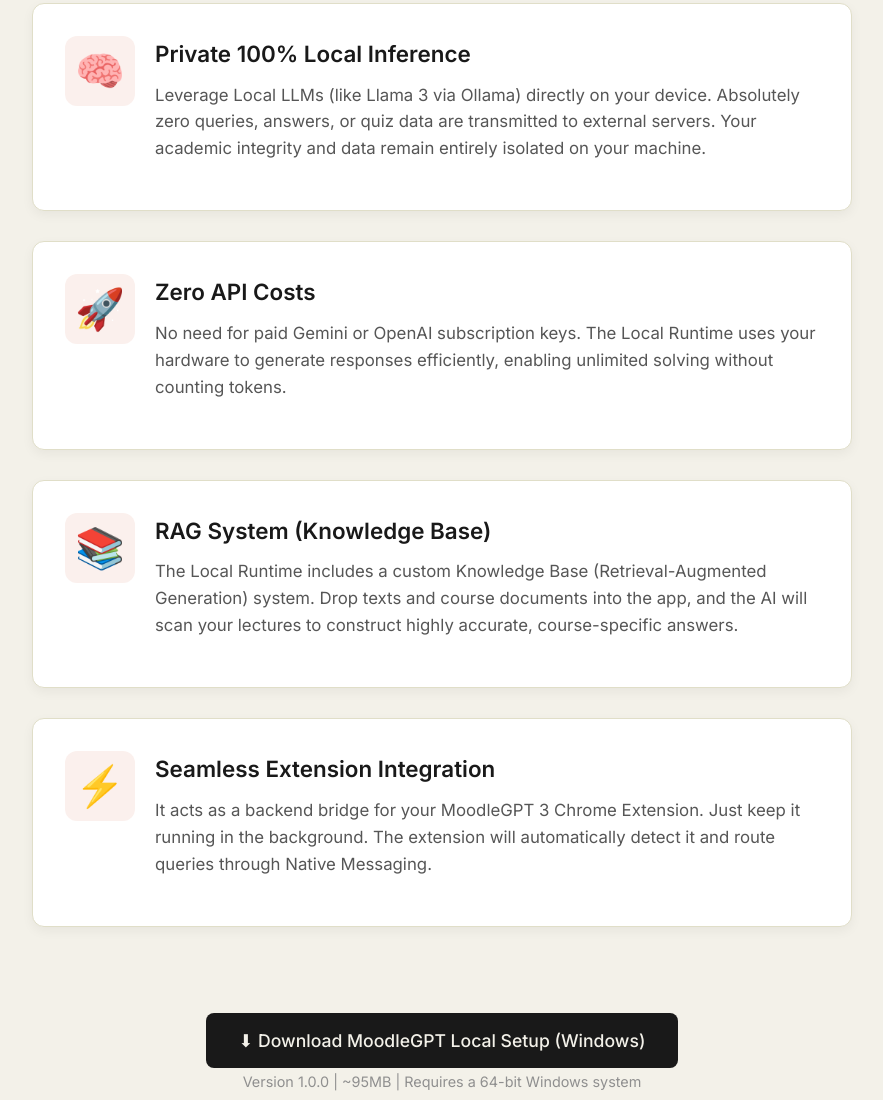
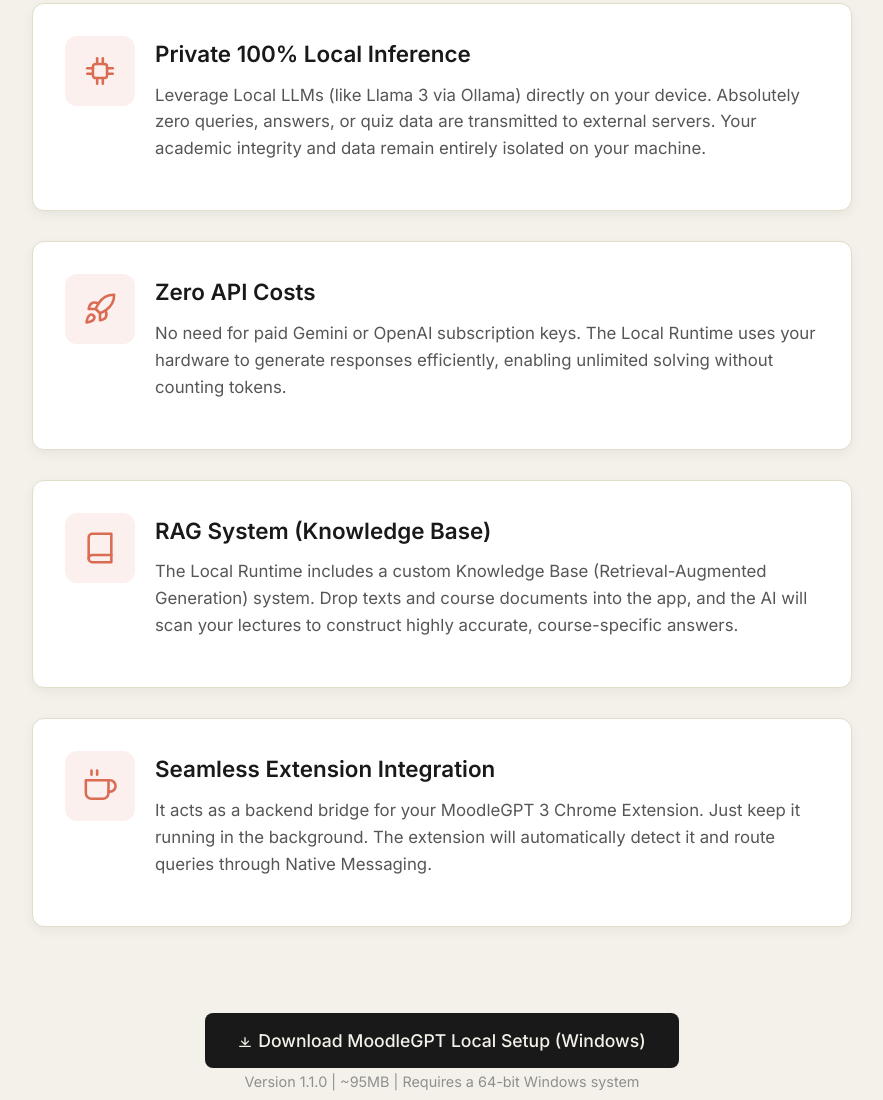
Before and after one commit to Antniom/MoodleGPT_Website, a plain HTML site: page local.html in a window 1280 px wide. Shown: the part 532-1632 px from the top of the page, without its empty margins (198-1081 px from the left). Drawn offline with Linux system fonts and the light colour scheme.

Commit message:
Add files via upload

```diff
--- a/js/script.js
+++ b/js/script.js
@@ -27,7 +27,9 @@
 
     function updateThemeIcon(theme) {
         if (!themeToggleBtn) return;
-        themeToggleBtn.textContent = theme === 'dark' ? '☀️' : '🌙';
+        themeToggleBtn.innerHTML = theme === 'dark'
+            ? '<svg viewBox="0 0 16 16" width="14" height="14" fill="none" stroke="currentColor" stroke-width="1.5" stroke-linecap="round" aria-hidden="true"><circle cx="8" cy="8" r="3"/><line x1="8" y1="1" x2="8" y2="3"/><line x1="8" y1="13" x2="8" y2="15"/><line x1="1" y1="8" x2="3" y2="8"/><line x1="13" y1="8" x2="15" y2="8"/><line x1="3.3" y1="3.3" x2="4.6" y2="4.6"/><line x1="11.4" y1="11.4" x2="12.7" y2="12.7"/><line x1="3.3" y1="12.7" x2="4.6" y2="11.4"/><line x1="11.4" y1="4.6" x2="12.7" y2="3.3"/></svg>'
+            : '<svg viewBox="0 0 16 16" width="14" height="14" fill="currentColor" aria-hidden="true"><path d="M13 10.5A5.5 5.5 0 017 4.5a5.5 5.5 0 00.5 11A5.5 5.5 0 0013 10.5z"/></svg>';
     }
 
     // Language Toggle
--- a/js/translations.js
+++ b/js/translations.js
@@ -64,7 +64,7 @@
         localBadge: "BETA",
         localTitle: "Local Runtime",
         localSubtitle: "Supercharge your extension with offline, strictly confidential AI computation securely hosted on your own machine.",
-        localBetaBanner: "⚠️ MoodleGPT Local is currently in Beta. You may experience occasional bugs or unoptimized performance. Help us improve by reporting unexpected behavior.",
+        localBetaBanner: "MoodleGPT Local is currently in Beta. You may experience occasional bugs or unoptimized performance. Help us improve by reporting unexpected behavior.",
         localFeat1Title: "Private 100% Local Inference",
         localFeat1Desc: "Leverage Local LLMs (like Llama 3 via Ollama) directly on your device. Absolutely zero queries, answers, or quiz data are transmitted to external servers. Your academic integrity and data remain entirely isolated on your machine.",
         localFeat2Title: "Zero API Costs",
@@ -73,8 +73,8 @@
         localFeat3Desc: "The Local Runtime includes a custom Knowledge Base (Retrieval-Augmented Generation) system. Drop texts and course documents into the app, and the AI will scan your lectures to construct highly accurate, course-specific answers.",
         localFeat4Title: "Seamless Extension Integration",
         localFeat4Desc: "It acts as a backend bridge for your MoodleGPT 3 Chrome Extension. Just keep it running in the background. The extension will automatically detect it and route queries through Native Messaging.",
-        localDownloadBtn: "⬇ Download MoodleGPT Local Setup (Windows)",
-        localDownloadInfo: "Version 1.0.0 | ~95MB | Requires a 64-bit Windows system",
+        localDownloadBtn: '<svg viewBox="0 0 16 16" width="14" height="14" fill="none" stroke="currentColor" stroke-width="1.5" stroke-linecap="round" stroke-linejoin="round" style="vertical-align:-2px;margin-right:6px;" aria-hidden="true"><path d="M8 3v7M4 7l4 4 4-4"/><line x1="2" y1="13" x2="14" y2="13"/></svg>Download MoodleGPT Local Setup (Windows)',
+        localDownloadInfo: "Version 1.1.0 | ~95MB | Requires a 64-bit Windows system",
         localConnectTitle: "How does it connect?",
         localConnectDesc: "Install the application, open it, and leave it running. The Chrome extension utilizes a Native Messaging protocol to securely interact with the local client, bypassing traditional web requests entirely."
     },
@@ -143,7 +143,7 @@
         localBadge: "BETA",
         localTitle: "Runtime Local",
         localSubtitle: "Potencie a sua extensão com computação de IA offline, estritamente confidencial e alojada na sua própria máquina.",
-        localBetaBanner: "⚠️ MoodleGPT Local está atualmente em Beta. Pode encontrar erros ocasionais ou performance não otimizada. Ajude-nos a melhorar reportando comportamentos inesperados.",
+        localBetaBanner: "MoodleGPT Local está atualmente em Beta. Pode encontrar erros ocasionais ou performance não otimizada. Ajude-nos a melhorar reportando comportamentos inesperados.",
         localFeat1Title: "Inferência 100% Local e Privada",
         localFeat1Desc: "Use LLMs locais (como Llama 3 via Ollama) diretamente no seu dispositivo. Zero queries, respostas ou dados de quiz são transmitidos para servidores externos. A sua integridade académica e dados ficam totalmente isolados na sua máquina.",
         localFeat2Title: "Zero Custos de API",
@@ -152,8 +152,8 @@
         localFeat3Desc: "O Runtime Local inclui um sistema de Base de Conhecimento personalizado (Retrieval-Augmented Generation). Adicione textos e documentos de curso na app, e a IA irá analisar as suas aulas para construir respostas altamente precisas e específicas.",
         localFeat4Title: "Integração Perfeita com a Extensão",
         localFeat4Desc: "Funciona como uma ponte de backend para a sua Extensão Chrome MoodleGPT 3. Basta mantê-lo a correr em segundo plano. A extensão irá detetá-lo automaticamente e encaminhar as queries via Native Messaging.",
-        localDownloadBtn: "⬇ Descarregar MoodleGPT Local Setup (Windows)",
-        localDownloadInfo: "Versão 1.0.0 | ~95MB | Requer sistema Windows 64-bit",
+        localDownloadBtn: '<svg viewBox="0 0 16 16" width="14" height="14" fill="none" stroke="currentColor" stroke-width="1.5" stroke-linecap="round" stroke-linejoin="round" style="vertical-align:-2px;margin-right:6px;" aria-hidden="true"><path d="M8 3v7M4 7l4 4 4-4"/><line x1="2" y1="13" x2="14" y2="13"/></svg>Descarregar MoodleGPT Local Setup (Windows)',
+        localDownloadInfo: "Versão 1.1.0 | ~95MB | Requer sistema Windows 64-bit",
         localConnectTitle: "Como é que se liga?",
         localConnectDesc: "Instale a aplicação, abra-a e deixe-a a correr. A extensão Chrome utiliza um protocolo de Native Messaging para interagir com o cliente local de forma segura, contornando completamente os pedidos web tradicionais."
     }
--- a/local.html
+++ b/local.html
@@ -98,7 +98,7 @@
         </div>
         <div class="controls">
             <button class="icon-btn" id="lang-toggle">PT</button>
-            <button class="icon-btn" id="theme-toggle">🌙</button>
+            <button class="icon-btn" id="theme-toggle"><svg viewBox="0 0 16 16" width="14" height="14" fill="currentColor" aria-hidden="true"><path d="M13 10.5A5.5 5.5 0 017 4.5a5.5 5.5 0 00.5 11A5.5 5.5 0 0013 10.5z"/></svg></button>
             <button onclick="window.location='index.html'" class="btn btn-primary">Get Extension</button>
         </div>
     </nav>
@@ -114,13 +114,13 @@
             </div>
 
             <div class="beta-banner" id="local-beta-banner">
-                ⚠️ MoodleGPT Local is currently in Beta. You may experience occasional bugs or unoptimized performance.
+                <svg style="vertical-align:-3px;margin-right:6px;flex-shrink:0" width="16" height="16" viewBox="0 0 24 24" fill="none" stroke="currentColor" stroke-width="2" stroke-linecap="round" stroke-linejoin="round" aria-hidden="true"><path d="M10.29 3.86L1.82 18a2 2 0 0 0 1.71 3h16.94a2 2 0 0 0 1.71-3L13.71 3.86a2 2 0 0 0-3.42 0z"/><line x1="12" y1="9" x2="12" y2="13"/><line x1="12" y1="17" x2="12.01" y2="17"/></svg>MoodleGPT Local is currently in Beta. You may experience occasional bugs or unoptimized performance.
                 Help us improve by reporting unexpected behavior.
             </div>
 
             <div class="local-features">
                 <div class="local-feature-card">
-                    <div class="feature-icon">🧠</div>
+                    <div class="feature-icon"><svg width="34" height="34" viewBox="0 0 24 24" fill="none" stroke="currentColor" stroke-width="1.8" stroke-linecap="round" stroke-linejoin="round" aria-hidden="true"><rect x="7" y="7" width="10" height="10" rx="2"/><line x1="7" y1="10" x2="3" y2="10"/><line x1="7" y1="14" x2="3" y2="14"/><line x1="17" y1="10" x2="21" y2="10"/><line x1="17" y1="14" x2="21" y2="14"/><line x1="10" y1="7" x2="10" y2="3"/><line x1="14" y1="7" x2="14" y2="3"/><line x1="10" y1="21" x2="10" y2="17"/><line x1="14" y1="21" x2="14" y2="17"/></svg></div>
                     <div class="feature-text">
                         <h3 id="local-feat1-title">Private 100% Local Inference</h3>
                         <p id="local-feat1-desc">Leverage Local LLMs (like Llama 3 via Ollama) directly on your device.
@@ -131,7 +131,7 @@
                 </div>
 
                 <div class="local-feature-card">
-                    <div class="feature-icon">🚀</div>
+                    <div class="feature-icon"><svg width="34" height="34" viewBox="0 0 24 24" fill="none" stroke="currentColor" stroke-width="1.8" stroke-linecap="round" stroke-linejoin="round" aria-hidden="true"><path d="M4.5 16.5c-1.5 1.26-2 5-2 5s3.74-.5 5-2c.71-.84.7-2.13-.09-2.91a2.18 2.18 0 0 0-2.91-.09z"/><path d="m12 15-3-3a22 22 0 0 1 2-3.95A12.88 12.88 0 0 1 22 2c0 2.72-.78 7.5-6 11a22.35 22.35 0 0 1-4 2z"/><path d="M9 12H4s.55-3.03 2-4c1.62-1.08 5 0 5 0"/><path d="M12 15v5s3.03-.55 4-2c1.08-1.62 0-5 0-5"/></svg></div>
                     <div class="feature-text">
                         <h3 id="local-feat2-title">Zero API Costs</h3>
                         <p id="local-feat2-desc">No need for paid Gemini or OpenAI subscription keys. The Local Runtime
@@ -141,7 +141,7 @@
                 </div>
 
                 <div class="local-feature-card">
-                    <div class="feature-icon">📚</div>
+                    <div class="feature-icon"><svg width="34" height="34" viewBox="0 0 24 24" fill="none" stroke="currentColor" stroke-width="1.8" stroke-linecap="round" stroke-linejoin="round" aria-hidden="true"><path d="M4 19.5A2.5 2.5 0 0 1 6.5 17H20"/><path d="M6.5 2H20v20H6.5A2.5 2.5 0 0 1 4 19.5v-15A2.5 2.5 0 0 1 6.5 2z"/></svg></div>
                     <div class="feature-text">
                         <h3 id="local-feat3-title">RAG System (Knowledge Base)</h3>
                         <p id="local-feat3-desc">The Local Runtime includes a custom Knowledge Base (Retrieval-Augmented
@@ -152,7 +152,7 @@
                 </div>
 
                 <div class="local-feature-card">
-                    <div class="feature-icon">⚡</div>
+                    <div class="feature-icon"><svg width="34" height="34" viewBox="0 0 24 24" fill="none" stroke="currentColor" stroke-width="1.8" stroke-linecap="round" stroke-linejoin="round" aria-hidden="true"><path d="M18 8h1a4 4 0 0 1 0 8h-1"/><path d="M2 8h16v9a4 4 0 0 1-4 4H6a4 4 0 0 1-4-4V8z"/><line x1="6" y1="1" x2="6" y2="4"/><line x1="10" y1="1" x2="10" y2="4"/></svg></div>
                     <div class="feature-text">
                         <h3 id="local-feat4-title">Seamless Extension Integration</h3>
                         <p id="local-feat4-desc">It acts as a backend bridge for your MoodleGPT 3 Chrome Extension. Just
@@ -164,13 +164,12 @@
             </div>
 
             <div class="cta-container">
-                <a href="https://github.com/Antniom/MoodleGPT_Website/releases/download/1.0.0/MoodleGPT.Local.Setup_1.0.0.exe"
+                <a href="https://github.com/Antniom/MoodleGPT_Website/releases/download/1.1.0/MoodleGPT.Local.Setup.1.1.0.exe"
                     class="btn btn-primary" style="font-size: 1.1rem; padding: 1rem 2rem;" id="local-download-btn"
-                    download>⬇ Download MoodleGPT
-                    Local Setup
-                    (Windows)</a>
+                    download>
+                    <svg viewBox="0 0 16 16" width="14" height="14" fill="none" stroke="currentColor" stroke-width="1.5" stroke-linecap="round" stroke-linejoin="round" style="vertical-align:-2px;margin-right:6px;" aria-hidden="true"><path d="M8 3v7M4 7l4 4 4-4"/><line x1="2" y1="13" x2="14" y2="13"/></svg>Download MoodleGPT Local Setup (Windows)</a>
                 <p style="margin-top: 15px; font-size: 0.9rem; color: var(--text-tertiary);" id="local-download-info">
-                    Version 1.0.0 | ~95MB |
+                    Version 1.1.0 | ~95MB |
                     Requires a 64-bit Windows system</p>
             </div>
 
```
Also changed, not shown: faq.html (+1 -1 lines), index.html (+1 -1 lines), setup.html (+1 -1 lines).
